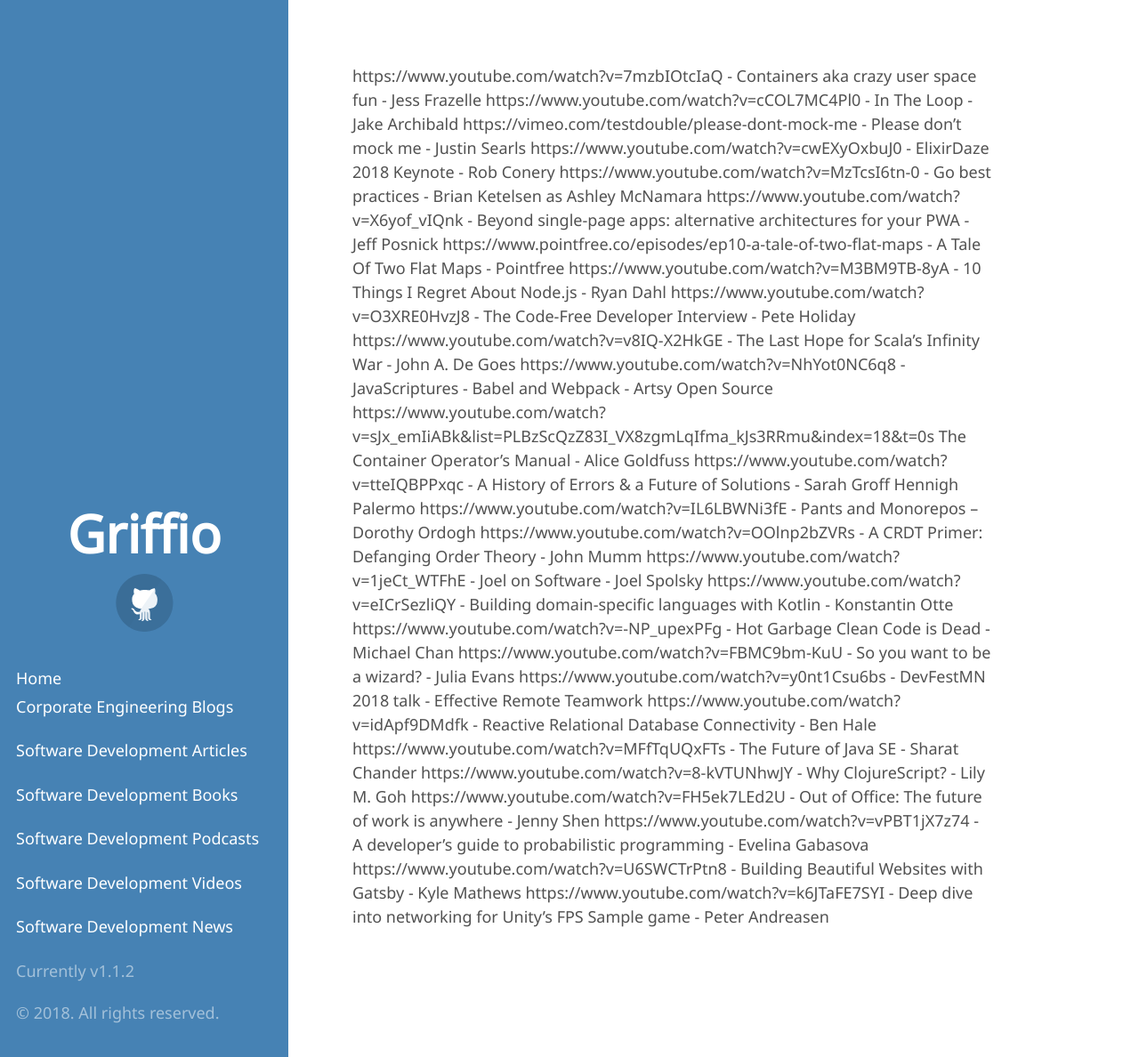
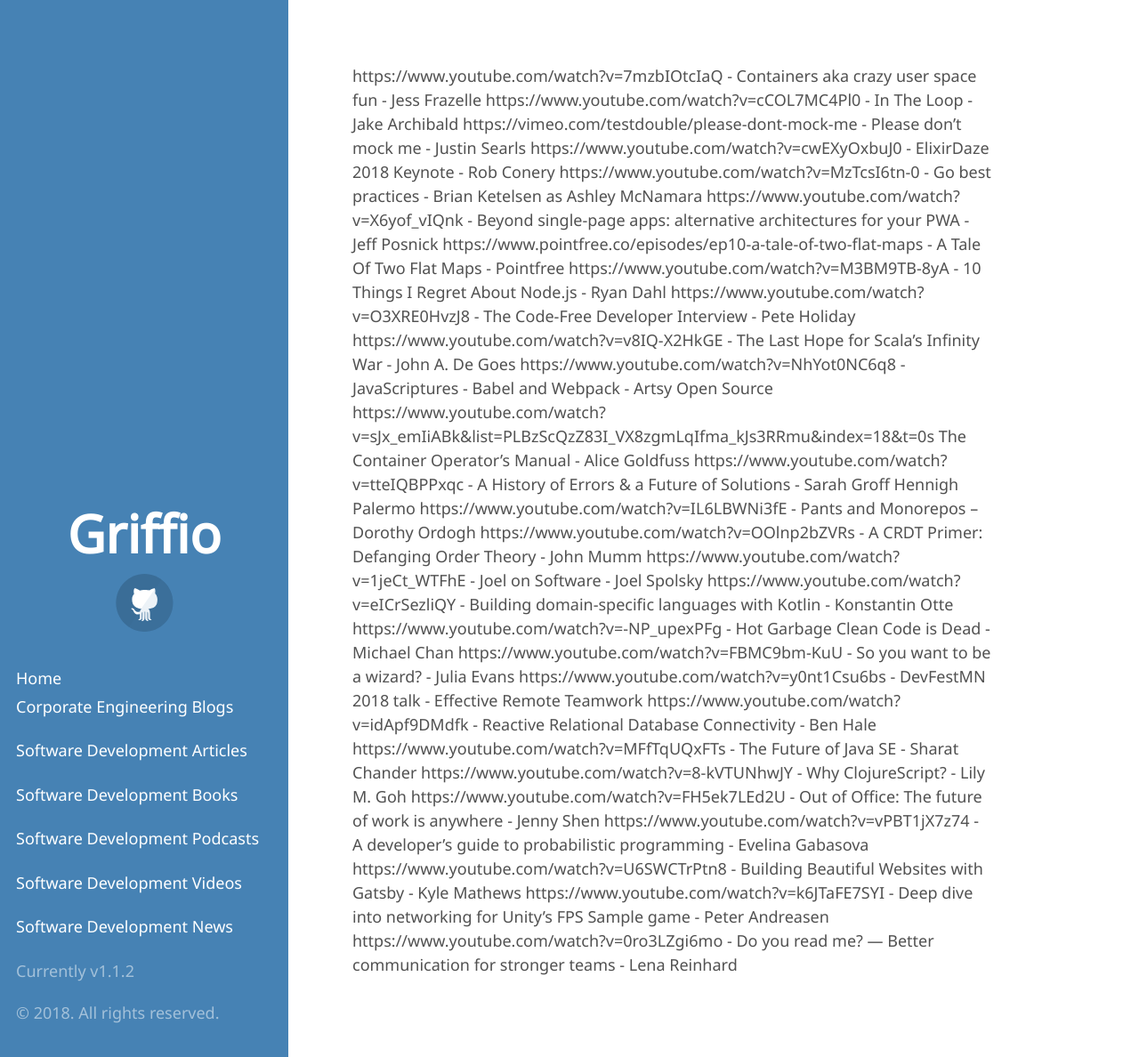
Before and after one commit to griffio/griffio.github.io, a Jekyll site: the page built from tech_talks_highlighted_2018.md, in a window 1280 px wide and 1188 px high. Shown: the whole window at 89% size. Built offline with Jekyll 4.4.1, drawn with Linux system fonts in a browser that asks for light colours; some web fonts are replaced; our own code applies the rules of GitHub Pages for plain Markdown files.

Commit message:
Do you read me? — Better communication for stronger teams

```diff
--- a/tech_talks_highlighted_2018.md
+++ b/tech_talks_highlighted_2018.md
@@ -25,3 +25,4 @@
 https://www.youtube.com/watch?v=vPBT1jX7z74 - A developer's guide to probabilistic programming - Evelina Gabasova
 https://www.youtube.com/watch?v=U6SWCTrPtn8 - Building Beautiful Websites with Gatsby - Kyle Mathews
 https://www.youtube.com/watch?v=k6JTaFE7SYI - Deep dive into networking for Unity's FPS Sample game - Peter Andreasen
+https://www.youtube.com/watch?v=0ro3LZgi6mo - Do you read me? — Better communication for stronger teams - Lena Reinhard
```
